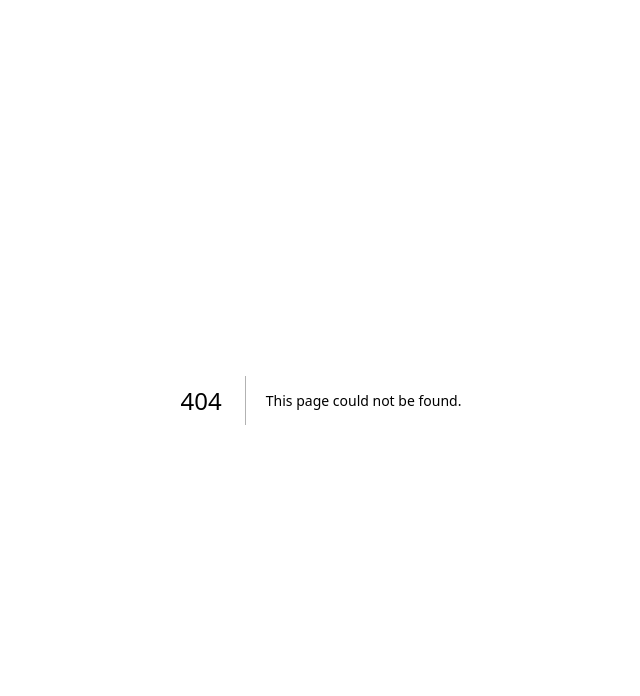
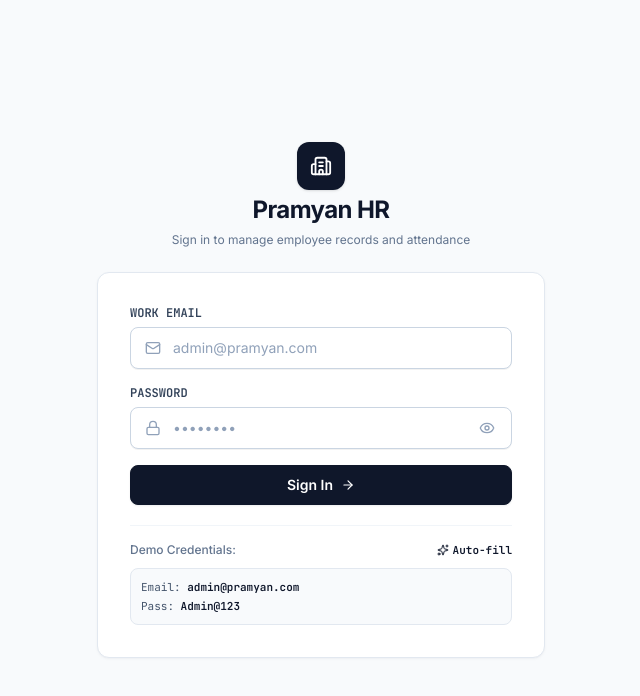
Before and after one commit to MAYANKSHARMA01010/Pramyan_Assignment, a Next.js app in the folder frontend/: page /login in a window 1280 px wide. Before the commit this address had no page. Shown: the top 696 px of the page, without its empty margins (319-959 px from the left). Built offline with nearby package versions, Linux system fonts and the light colour scheme.

Commit message:
feat(frontend): implement login page with credentials and validation

```diff
--- /dev/null
+++ b/frontend/app/login/page.jsx
@@ -0,0 +1,220 @@
+'use client';
+import { useState } from 'react';
+import { useAuth } from '@/context/AuthContext';
+import { loginSchema } from '@/lib/validations';
+import {
+  Building2,
+  Lock,
+  Mail,
+  Eye,
+  EyeOff,
+  ArrowRight,
+  AlertCircle,
+  Sparkles,
+} from 'lucide-react';
+
+export default function LoginPage() {
+  const { login, error: authError, clearError } = useAuth();
+  const [form, setForm] = useState({ email: '', password: '' });
+  const [error, setError] = useState('');
+  const [fieldErrors, setFieldErrors] = useState({});
+  const [loading, setLoading] = useState(false);
+  const [showPass, setShowPass] = useState(false);
+
+  const handleChange = (e) => {
+    setForm((f) => ({ ...f, [e.target.name]: e.target.value }));
+    setError('');
+    clearError();
+    setFieldErrors((prev) => ({ ...prev, [e.target.name]: '' }));
+  };
+
+  const handleFillDemo = () => {
+    setForm({
+      email: 'admin@pramyan.com',
+      password: 'Admin@123',
+    });
+    setError('');
+    clearError();
+    setFieldErrors({});
+  };
+
+  const handleSubmit = async (e) => {
+    e.preventDefault();
+    setError('');
+    clearError();
+    setFieldErrors({});
+
+    // Client-side Zod validation
+    const result = loginSchema.safeParse(form);
+    if (!result.success) {
+      const errMap = {};
+      result.error.errors.forEach((err) => {
+        errMap[err.path[0]] = err.message;
+      });
+      setFieldErrors(errMap);
+      setError(result.error.errors[0]?.message || 'Please check your inputs.');
+      return;
+    }
+
+    setLoading(true);
+    const res = await login(result.data.email, result.data.password);
+    if (!res.success) {
+      setError(res.error || 'Authentication failed');
+    }
+    setLoading(false);
+  };
+
+  const displayError = error || authError;
+
+  return (
+    <div className="min-h-screen flex items-center justify-center p-4 bg-slate-50">
+      <div className="w-full max-w-md space-y-6">
+        {/* Brand Header */}
+        <div className="text-center space-y-1.5">
+          <div className="inline-flex items-center justify-center w-12 h-12 rounded-xl bg-slate-900 text-white shadow-sm mb-1">
+            <Building2 size={22} />
+          </div>
+          <h1 className="text-2xl font-bold text-slate-900 tracking-tight">
+            Pramyan HR
+          </h1>
+          <p className="text-xs text-slate-500">
+            Sign in to manage employee records and attendance
+          </p>
+        </div>
+
+        {/* Login Card */}
+        <div className="card-saas p-8 shadow-sm space-y-5">
+          <form onSubmit={handleSubmit} noValidate className="space-y-4">
+            {/* Email Field */}
+            <div>
+              <label
+                htmlFor="email"
+                className="block text-xs font-semibold text-slate-700 mb-1.5 uppercase font-mono-code"
+              >
+                Work Email
+              </label>
+              <div
+                className={`flex items-center gap-3 px-3.5 py-2.5 rounded-lg border bg-white shadow-2xs transition-all ${
+                  fieldErrors.email
+                    ? 'border-rose-400 ring-2 ring-rose-500/10'
+                    : 'border-slate-300 focus-within:border-slate-900 focus-within:ring-2 focus-within:ring-slate-900/10'
+                }`}
+              >
+                <Mail size={16} className="text-slate-400 shrink-0 select-none" />
+                <input
+                  id="email"
+                  name="email"
+                  type="email"
+                  autoComplete="email"
+                  value={form.email}
+                  onChange={handleChange}
+                  placeholder="admin@pramyan.com"
+                  className="w-full bg-transparent text-sm text-slate-900 placeholder:text-slate-400 outline-none"
+                />
+              </div>
+              {fieldErrors.email && (
+                <p className="text-[11px] text-rose-600 mt-1 font-medium">
+                  {fieldErrors.email}
+                </p>
+              )}
+            </div>
+
+            {/* Password Field */}
+            <div>
+              <div className="flex items-center justify-between mb-1.5">
+                <label
+                  htmlFor="password"
+                  className="block text-xs font-semibold text-slate-700 uppercase font-mono-code"
+                >
+                  Password
+                </label>
+              </div>
+              <div
+                className={`flex items-center gap-3 px-3.5 py-2.5 rounded-lg border bg-white shadow-2xs transition-all ${
+                  fieldErrors.password
+                    ? 'border-rose-400 ring-2 ring-rose-500/10'
+                    : 'border-slate-300 focus-within:border-slate-900 focus-within:ring-2 focus-within:ring-slate-900/10'
+                }`}
+              >
+                <Lock size={16} className="text-slate-400 shrink-0 select-none" />
+                <input
+                  id="password"
+                  name="password"
+                  type={showPass ? 'text' : 'password'}
+                  autoComplete="current-password"
+                  value={form.password}
+                  onChange={handleChange}
+                  placeholder="••••••••"
+                  className="w-full bg-transparent text-sm text-slate-900 placeholder:text-slate-400 outline-none"
+                />
+                <button
+                  type="button"
+                  onClick={() => setShowPass((s) => !s)}
+                  className="text-slate-400 hover:text-slate-700 transition-colors p-0.5 cursor-pointer shrink-0"
+                  aria-label={showPass ? 'Hide password' : 'Show password'}
+                >
+                  {showPass ? <EyeOff size={16} /> : <Eye size={16} />}
+                </button>
+              </div>
+              {fieldErrors.password && (
+                <p className="text-[11px] text-rose-600 mt-1 font-medium">
+                  {fieldErrors.password}
+                </p>
+              )}
+            </div>
+
+            {/* Error Message Banner */}
+            {displayError && (
+              <div className="flex items-center gap-2 p-3 rounded-lg bg-rose-50 border border-rose-200 text-xs text-rose-700">
+                <AlertCircle size={15} className="shrink-0" />
+                <span>{displayError}</span>
+              </div>
+            )}
+
+            {/* Submit CTA */}
+            <button
+              id="login-submit"
+              type="submit"
+              disabled={loading}
+              className="w-full btn-primary py-2.5 text-xs justify-center"
+            >
+              {loading ? (
+                <>
+                  <div className="w-3.5 h-3.5 border-2 border-white border-t-transparent rounded-full animate-spin" />
+                  <span>Verifying Credentials…</span>
+                </>
+              ) : (
+                <>
+                  <span>Sign In</span>
+                  <ArrowRight size={14} />
+                </>
+              )}
+            </button>
+          </form>
+
+          {/* Quick Demo Autofill Banner */}
+          <div className="pt-4 border-t border-slate-100 space-y-2.5">
+            <div className="flex items-center justify-between text-xs">
+              <span className="text-slate-500 font-medium">Demo Credentials:</span>
+              <button
+                type="button"
+                onClick={handleFillDemo}
+                className="text-[11px] font-mono-code font-semibold text-slate-900 hover:text-blue-600 flex items-center gap-1 hover:underline cursor-pointer"
+              >
+                <Sparkles size={12} /> Auto-fill
+              </button>
+            </div>
+            <div className="p-2.5 rounded-lg bg-slate-50 border border-slate-200 font-mono-code text-[11px] text-slate-600 space-y-0.5">
+              <p>
+                Email: <span className="text-slate-900 font-semibold">admin@pramyan.com</span>
+              </p>
+              <p>
+                Pass: <span className="text-slate-900 font-semibold">Admin@123</span>
+              </p>
+            </div>
+          </div>
+        </div>
+      </div>
+    </div>
+  );
+}
```
